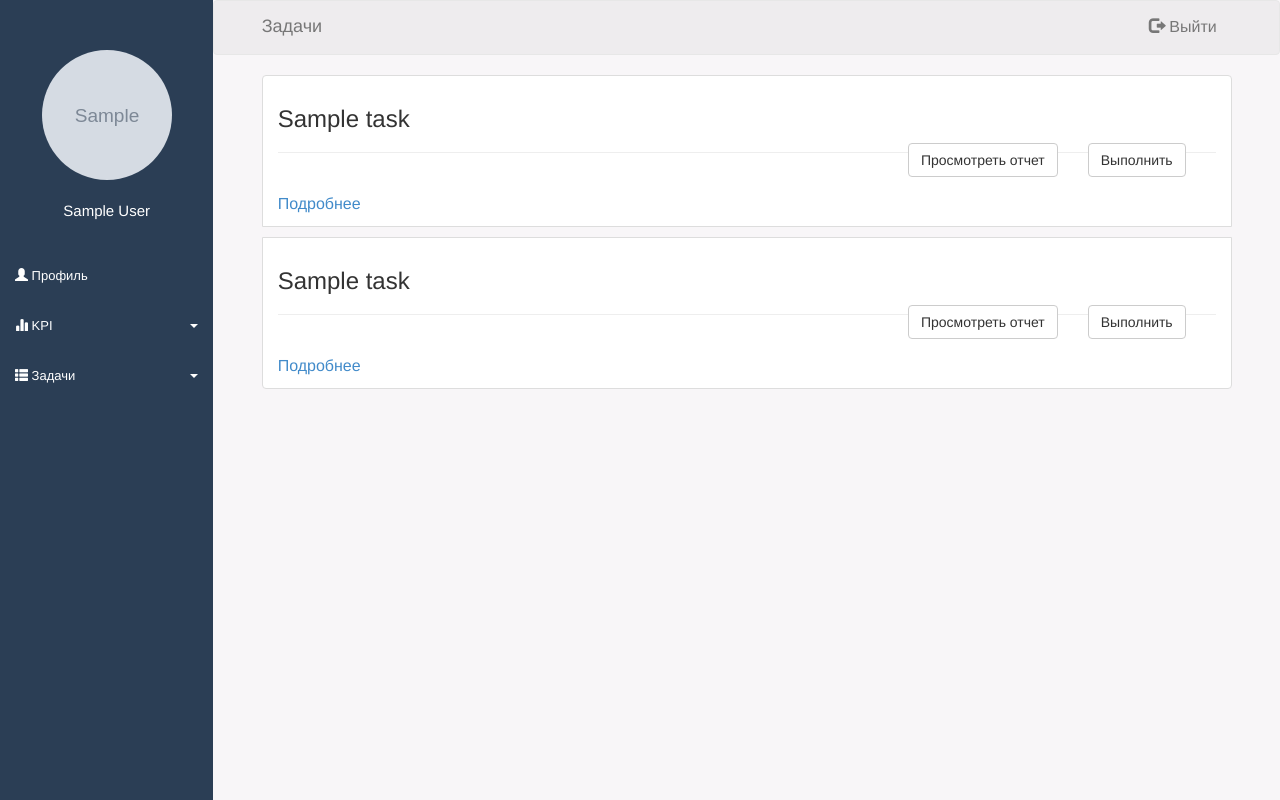
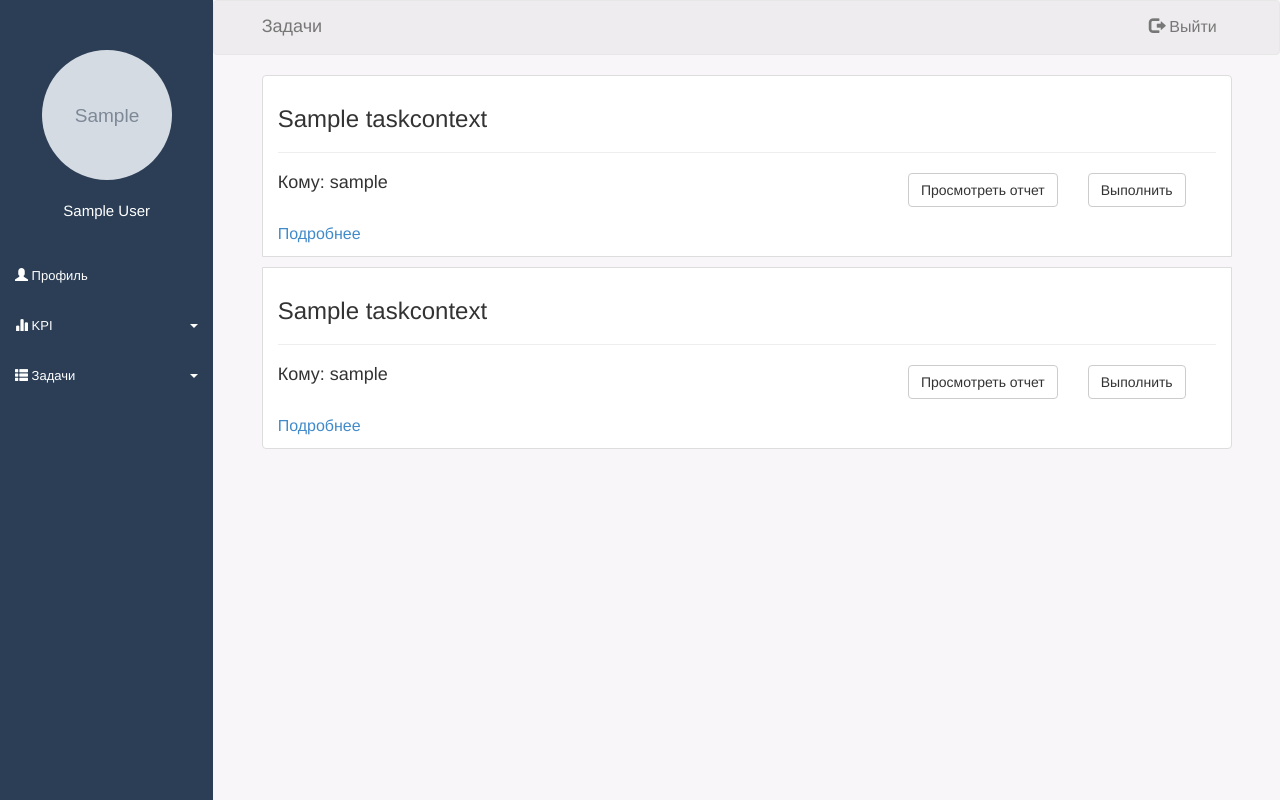
Before and after one commit to BulatGin/KPI, a Django app: page /tasks/ in a window 1280 px wide. Run offline with Django 3.2, Linux system fonts and the light colour scheme; a user stored in the database is signed in; tables that the repository leaves empty hold one stand-in row (values such as "Sample post"); grey boxes marked "Sample" are stand-in pictures; some libraries are stand-ins or nearby versions.

Commit message:
Added TaskContext and removed TaskType in models.py

```diff
--- a/KPITest/admin.py
+++ b/KPITest/admin.py
@@ -1,10 +1,10 @@
 from django.contrib import admin
-from KPITest.models import Employee, Position, Department, Task, TaskType, Report, File
+from KPITest.models import Employee, Position, Department, Task, Report, File, TaskContext
 
 admin.site.register(Employee)
 admin.site.register(Position)
 admin.site.register(Department)
 admin.site.register(Task)
-admin.site.register(TaskType)
 admin.site.register(Report)
 admin.site.register(File)
+admin.site.register(TaskContext)
--- a/KPITest/models.py
+++ b/KPITest/models.py
@@ -1,6 +1,7 @@
 from django.contrib.auth.models import User
 from django.core.validators import MinValueValidator, MaxValueValidator
 from django.db import models
+from django.forms import ModelForm
 
 
 class Department(models.Model):
@@ -82,6 +83,11 @@ class Employee(models.Model):
                 mini_task.state = True
             mini_task.save()
 
+class TaskContext(models.Model):
+    name = models.CharField(max_length=40, verbose_name='Название')
+    description = models.TextField(blank=True, null=True, verbose_name='Описание')
+    date = models.DateField(verbose_name='Дата конца')
+
 
 class Task(models.Model):
     #  Задача принадлежит или сотруднику, или отделу
@@ -91,14 +97,14 @@ class Task(models.Model):
                                    null=True)
     parent = models.ForeignKey('Task', related_name='children', blank=True, null=True)
 
-    name = models.CharField(max_length=40, verbose_name='Название')
-    description = models.TextField(blank=True, null=True, verbose_name='Описание')
+    context = models.ForeignKey('TaskContext', related_name='tasks', verbose_name='Контекст')
     count = models.IntegerField(default=0, verbose_name='Кол-во', validators=[MinValueValidator(0)])
-    date = models.DateField(verbose_name='Дата конца')
-    type = models.ForeignKey('TaskType', verbose_name='Тип задания')
 
     def __str__(self):
-        return self.name
+        if self.employee:
+            return self.context.name + ' (' + self.employee.user.username + ')'
+        else:
+            return self.context.name + ' (' + self.department.name + ')'
 
     def get_distributed_count(self):
         count = 0
@@ -133,13 +139,6 @@ class Task(models.Model):
         return rep_set
 
 
-class TaskType(models.Model):
-    type = models.CharField(max_length=40)
-
-    def __str__(self):
-        return self.type
-
-
 class Report(models.Model):
     owner = models.ForeignKey('Task', related_name='reports', verbose_name='Задание')
     done_count = models.IntegerField(default=0, verbose_name='Сделано', validators=[MinValueValidator(0)])
@@ -153,3 +152,7 @@ class Report(models.Model):
 class File(models.Model):
     owner = models.ForeignKey('Report', related_name='files', verbose_name='Отчёт')
     file = models.FileField(verbose_name='Файл', upload_to='files/')
+
+
+class DepartmentDistributeForm(ModelForm):
+    pass
--- a/KPITest/templates/KPITest/tasks.html
+++ b/KPITest/templates/KPITest/tasks.html
@@ -6,15 +6,22 @@
 <div class="container" >
 <ul class="list-group" >
 {% for task in task_list %}
-	<li class="list-group-item" style="margin-bottom: 10px;"><h3>{{ task.name }}</h3>
+	<li class="list-group-item" style="margin-bottom: 10px;"><h3>{{ task.context.name }}</h3>
 	    <hr>
-	    <h4>{{ task.parent.department.name }}</h4>
+	    {% if task.parent %}
+	    <h4>От кого: {{ task.parent.department.name }}</h4>
+        {% endif %}
+        {% if task.employee %}
+            <h4>Кому: {{ task.employee.user.username }}</h4>
+        {% else %}
+            <h4>Кому: {{ task.department.name }}</h4>
+        {% endif %}
 	    <medium></medium>
 	    <a href="execute.html" class="btn btn-default btn-md pull-right" role="button" style="margin-right: 30px; margin-top: -30px;">Выполнить</a>
 	    <a href="/stats/reports/{{ task.id }}" class="btn btn-default btn-md pull-right" role="button" style="margin-right: 30px; margin-top: -30px;">Просмотреть отчет</a>
 	    <br>
 	    <a data-toggle="collapse" data-target="#{{ task.pk }}" style="font-size: 16px;">Подробнее</a>
-		<div id="{{ task.pk }}" class="collapse">{{ task.description }}</div>
+		<div id="{{ task.pk }}" class="collapse">{{ task.context.description }}</div>
 	</li>
 {% endfor %}
 </ul>
```
Also changed, not shown: KPITest/templates/KPITest/employees_tasks.html (+10 -3 lines).
